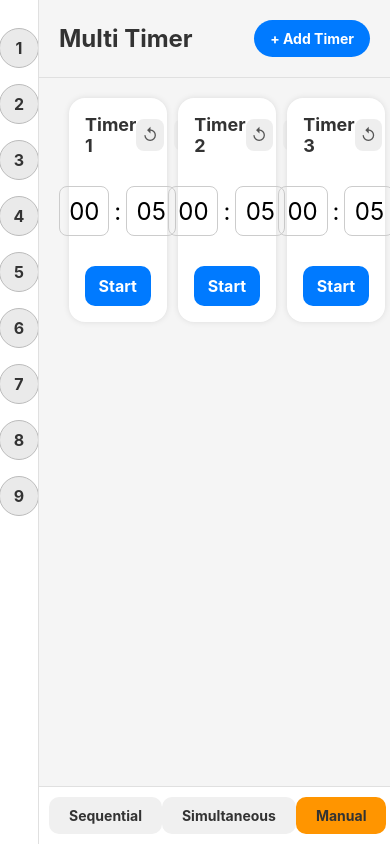
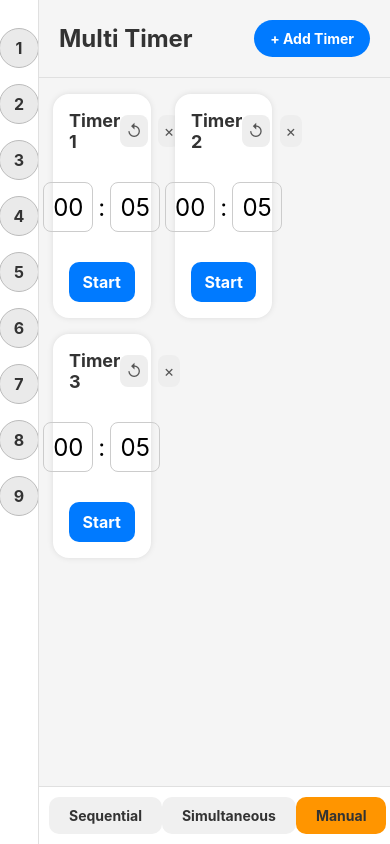
Before and after one commit to Eunji-Kwon/multi-timer-app, a React Native app: screen / in a window 390 px wide. Built offline with nearby package versions, Linux system fonts and the light colour scheme.

Commit message:
Fav Timer save,load,delete

```diff
--- a/App.js
+++ b/App.js
@@ -2,6 +2,9 @@
 import React, { useState } from 'react';
 import { View, StyleSheet, TouchableOpacity, Text, SafeAreaView, StatusBar, ScrollView, useWindowDimensions } from 'react-native';
 import Timer from './components/Timer';
+import TimerList from './components/TimerList';
+import FavoritesPanel from './components/FavoritesPanel';
+
 
 export default function App() {
   const [timers, setTimers] = useState([
@@ -28,7 +31,6 @@ const [sequentialStatus, setSequentialStatus] = useState('idle');
   };
 
 
-
   // Toggle between start, pause, and resume for sequential mode
 const handleGlobalStart = () => {
   if (globalMode === 'sequential') {
@@ -43,7 +45,7 @@ const handleGlobalStart = () => {
   } else if (globalMode === 'simultaneous') {
     if (sequentialStatus === 'idle' || sequentialStatus === 'paused') {
       setSequentialStatus('running');
-      setActiveTimerId(null); // simultaneous는 순차 실행 X
+      setActiveTimerId(null);
 
       timers.forEach(timer => {
         handleTimerActivate(timer.id);
@@ -53,27 +55,6 @@ const handleGlobalStart = () => {
     }
   }
 };
-
-//   const handleGlobalStart = () => {
-//   if (globalMode === 'sequential') {
-//     if (sequentialStatus === 'idle') {
-//       setSequentialStatus('running');
-//       setActiveTimerId(timers[0].id);
-//     } else if (sequentialStatus === 'running') {
-//       setSequentialStatus('paused');
-//     } else if (sequentialStatus === 'paused') {
-//       setSequentialStatus('running');
-//     }
-//   }
-//   else if (globalMode === 'simultaneous') {
-//     setSequentialStatus('running');
-//     setActiveTimerId(null);
-//      timers.forEach(timer => {
-//       handleTimerActivate(timer.id); // 각 타이머에서 isActive = true로 처리
-//     });
-//   }
-// };
-
 
 
   const handleTimerComplete = (id) => {
@@ -96,6 +77,10 @@ const handleGlobalStart = () => {
     }
   };
 
+  const [favorites, setFavorites] = useState(Array(9).fill(null));
+
+
+
   return (
     <SafeAreaView style={styles.container}>
       <StatusBar barStyle="dark-content" />
@@ -104,15 +89,27 @@ const handleGlobalStart = () => {
       <View style={styles.mainRow}>
 
         {/* Left-side favorites column */}
-    <View style={styles.favoritesWrapper}>
-  <ScrollView contentContainerStyle={styles.favoritesContainer}>
-    {[...Array(9)].map((_, index) => (
-      <TouchableOpacity key={index} style={styles.favoriteSlot}>
-        <Text style={styles.favoriteText}>{index + 1}</Text>
-      </TouchableOpacity>
-    ))}
-  </ScrollView>
-</View>
+        <FavoritesPanel
+          favorites={favorites}
+          onLoadSlot={(index) => {
+            const fav = favorites[index];
+            if (fav) {
+              setTimers(fav);
+            }
+          }}
+          onSaveSlot={(index) => {
+            const newFavorites = [...favorites];
+            newFavorites[index] = timers;
+            setFavorites(newFavorites);
+          }}
+          onDeleteSlot={(index) => {
+            const newFavorites = [...favorites];
+            //newFavorites[index] = null;
+              newFavorites[index] = timers.map(t => ({ id: t.id, time: t.time }));
+
+            setFavorites(newFavorites);
+          }}
+        />
 
         {/* Timer area: header, scrollable timers, and mode tabs */}
         <View style={styles.timerArea}>
@@ -150,33 +147,18 @@ const handleGlobalStart = () => {
             </View>
           </View>
 
-          <ScrollView contentContainerStyle={styles.timerContainer} horizontal={false}>
-            <View style={[styles.gridWrapper, isLandscape && styles.gridLandscape]}>
-              {timers.map(timer => (
-                    <View key={timer.id} style={styles.timerCard}>
 
-                <Timer
-                  key={timer.id}
-                  id={timer.id}
-                  onDelete={deleteTimer}
-                  //isActive={activeTimerId === timer.id}
-                  isActive={
-                              globalMode === 'sequential'
-                                ? activeTimerId === timer.id
-                                : globalMode === 'simultaneous'
-                                  ? sequentialStatus === 'running'
-                                  : false
-                            }
-                  onTimerComplete={handleTimerComplete}
-                  onActivate={handleTimerActivate}
-                  mode={globalMode}
-                  initialTime={timer.time}
-                  status={sequentialStatus}
-                />
-                </View>
-              ))}
-            </View>
-          </ScrollView>
+            <TimerList
+    timers={timers}
+    isLandscape={isLandscape}
+    activeTimerId={activeTimerId}
+    globalMode={globalMode}
+    sequentialStatus={sequentialStatus}
+    onDelete={deleteTimer}
+    onActivate={handleTimerActivate}
+    onComplete={handleTimerComplete}
+  />
+
 
           <View style={styles.tabContainer}>
             {['sequential', 'simultaneous', 'manual'].map(mode => (
--- /dev/null
+++ b/components/FavoritesPanel.js
@@ -0,0 +1,98 @@
+import React from 'react';
+import { View, Text, ScrollView, TouchableOpacity, StyleSheet, ToastAndroid, Platform, Alert } from 'react-native';
+
+export default function FavoritesPanel({ favorites, onLoadSlot, onSaveSlot, onDeleteSlot }) {
+
+  const notify = (msg) => {
+    if (Platform.OS === 'android') {
+      ToastAndroid.show(msg, ToastAndroid.SHORT);
+    } else {
+      Alert.alert(msg);
+    }
+  };
+
+  const handlePress = (index) => {
+    const isFilled = favorites[index];
+    if (isFilled) {
+      onLoadSlot(index); // Load timers from slot
+      notify(`Loaded favorite slot ${index + 1}`);
+    } else {
+      notify(`Slot ${index + 1} is empty. Long press to save current timers.`);
+    }
+  };
+
+const handleLongPress = (index) => {
+  const isFilled = favorites[index];
+  if (isFilled) {
+    Alert.alert(
+      `Slot ${index + 1}`,
+      'Do you want to delete this favorite?',
+      [
+        { text: 'Cancel', style: 'cancel' },
+        {
+          text: 'Delete',
+          style: 'destructive',
+          onPress: () => {
+            onDeleteSlot(index);
+            notify(`Deleted favorite slot ${index + 1}`);
+          }
+        }
+      ]
+    );
+  } else {
+    onSaveSlot(index);
+    notify(`Saved current timers to slot ${index + 1}`);
+  }
+};
+
+  return (
+    <View style={styles.wrapper}>
+      <ScrollView contentContainerStyle={styles.container}>
+        {favorites.map((item, index) => (
+          <TouchableOpacity
+            key={index}
+            style={[styles.slot, item && styles.slotFilled]}
+            onPress={() => handlePress(index)}
+            onLongPress={() => handleLongPress(index)}
+          >
+            <Text style={styles.text}>
+              {item ? `${item.length}⏱` : index + 1}
+            </Text>
+          </TouchableOpacity>
+        ))}
+      </ScrollView>
+    </View>
+  );
+}
+
+const styles = StyleSheet.create({
+  wrapper: {
+    width: '10%',
+    backgroundColor: '#ffffff',
+    borderRightWidth: 1,
+    borderRightColor: '#e0e0e0',
+  },
+  container: {
+    alignItems: 'center',
+    paddingVertical: 20,
+  },
+  slot: {
+    width: 40,
+    height: 40,
+    borderRadius: 20,
+    backgroundColor: '#eaeaea',
+    justifyContent: 'center',
+    alignItems: 'center',
+    marginVertical: 8,
+    borderWidth: 1,
+    borderColor: '#bbb',
+  },
+  slotFilled: {
+    backgroundColor: '#ffd580',
+  },
+  text: {
+    fontSize: 16,
+    fontWeight: 'bold',
+    color: '#333',
+  }
+});
--- a/components/TimerList.js
+++ b/components/TimerList.js
@@ -1,79 +1,63 @@
 // components/TimerList.js
-import React, { useState } from 'react';
-import { View, ScrollView, TouchableOpacity, Text, useWindowDimensions, StyleSheet } from 'react-native';
+import React from 'react';
+import { View, ScrollView, StyleSheet, useWindowDimensions } from 'react-native';
 import Timer from './Timer';
 
-const TimerList = () => {
-  const [timers, setTimers] = useState([1]);
-  const { width, height } = useWindowDimensions();
-  const isLandscape = width > height;
-
-  const addTimer = () => {
-    setTimers(prev => [...prev, prev.length + 1]);
-  };
-
-  const deleteTimer = (id) => {
-    setTimers(prev => prev.filter(timerId => timerId !== id));
-  };
-
+export default function TimerList({
+  timers,
+  isLandscape,
+  activeTimerId,
+  globalMode,
+  sequentialStatus,
+  onDelete,
+  onActivate,
+  onComplete,
+}) {
+  const { width } = useWindowDimensions();
+  const cardWidth = width / 3.2;
   return (
-    <View style={styles.container}>
-      <ScrollView
-        contentContainerStyle={[
-          styles.scrollContainer,
-          isLandscape && styles.scrollContainerLandscape
-        ]}
-      >
-        {timers.map(id => (
+    <ScrollView contentContainerStyle={styles.scrollContainer}>
+      <View style={styles.gridWrapper}>
+        {timers.map(timer => (
           <View
-            key={id}
-            style={[styles.timerWrapper, isLandscape && styles.timerWrapperLandscape]}
+            key={timer.id}
+            style={[styles.timerWrapper, { width: cardWidth }]}
           >
-            <Timer id={id} onDelete={deleteTimer} />
+            <Timer
+              id={timer.id}
+              initialTime={timer.time}
+              onDelete={onDelete}
+              onActivate={onActivate}
+              onTimerComplete={onComplete}
+              isActive={
+                globalMode === 'sequential'
+                  ? activeTimerId === timer.id
+                  : globalMode === 'simultaneous'
+                    ? sequentialStatus === 'running'
+                    : false
+              }
+              mode={globalMode}
+              status={sequentialStatus}
+            />
           </View>
         ))}
-      </ScrollView>
-      <TouchableOpacity style={styles.addButton} onPress={addTimer}>
-        <Text style={styles.addButtonText}>+ Add Timer</Text>
-      </TouchableOpacity>
-    </View>
+      </View>
+    </ScrollView>
   );
-};
-
-export default TimerList;
+}
 
 const styles = StyleSheet.create({
-  container: {
-    flex: 1,
-    backgroundColor: '#f5f5f5',
-    paddingHorizontal: 10,
+  scrollContainer: {
+    paddingVertical: 16,
+    paddingHorizontal: 8,
   },
-  scrollContainer: {
-    alignItems: 'center',
-    paddingVertical: 20,
-    gap: 20,
-  },
-  scrollContainerLandscape: {
+  gridWrapper: {
     flexDirection: 'row',
     flexWrap: 'wrap',
-    justifyContent: 'space-around',
+    justifyContent: 'flex-start',
   },
   timerWrapper: {
-    width: '90%',
-  },
-  timerWrapperLandscape: {
-    width: '45%',
-  },
-  addButton: {
-    backgroundColor: '#007AFF',
-    padding: 12,
-    margin: 20,
-    borderRadius: 10,
-    alignItems: 'center',
-  },
-  addButtonText: {
-    color: '#ffffff',
-    fontWeight: 'bold',
-    fontSize: 16,
+    marginBottom: 16,
+    paddingHorizontal: 6,
   },
 });
```
